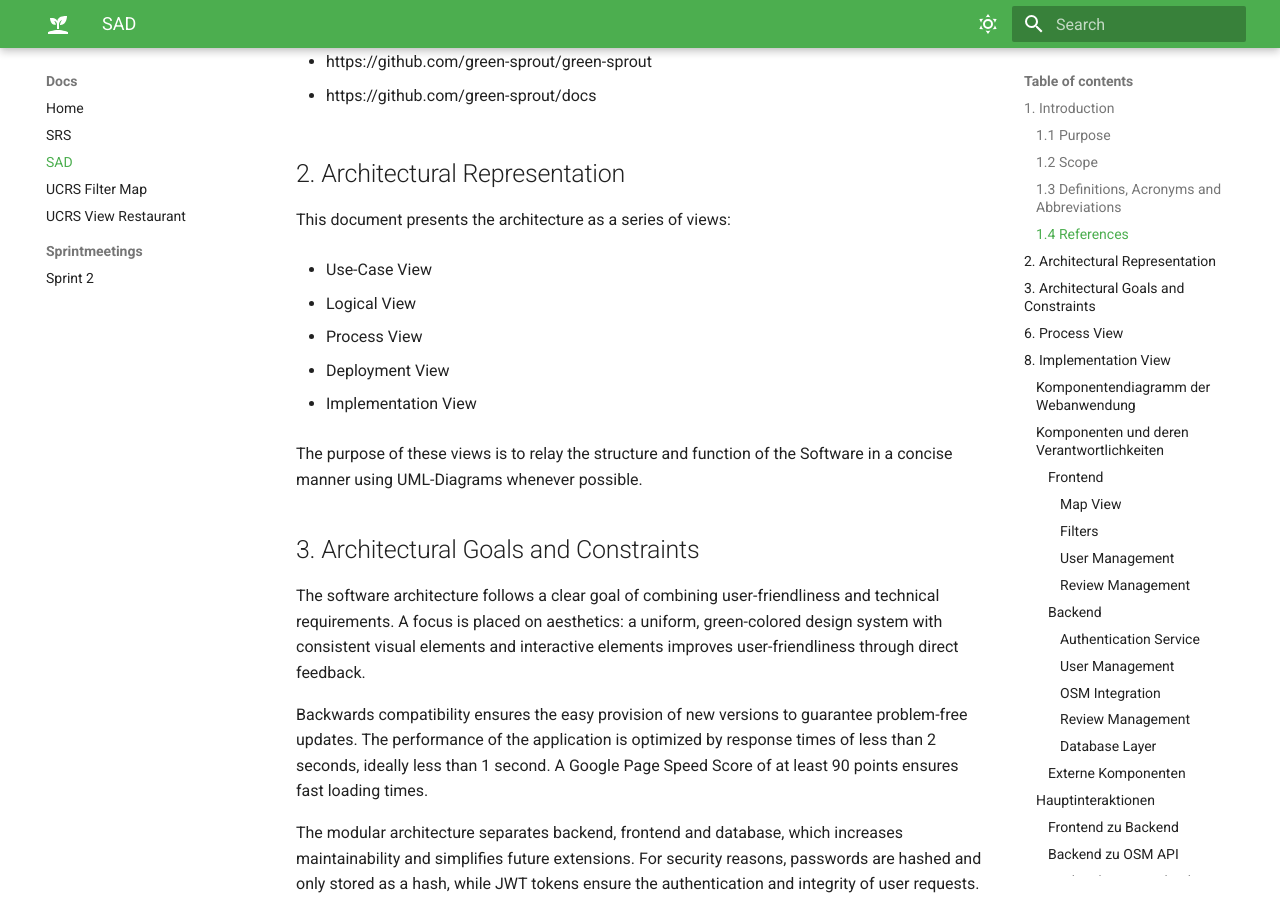
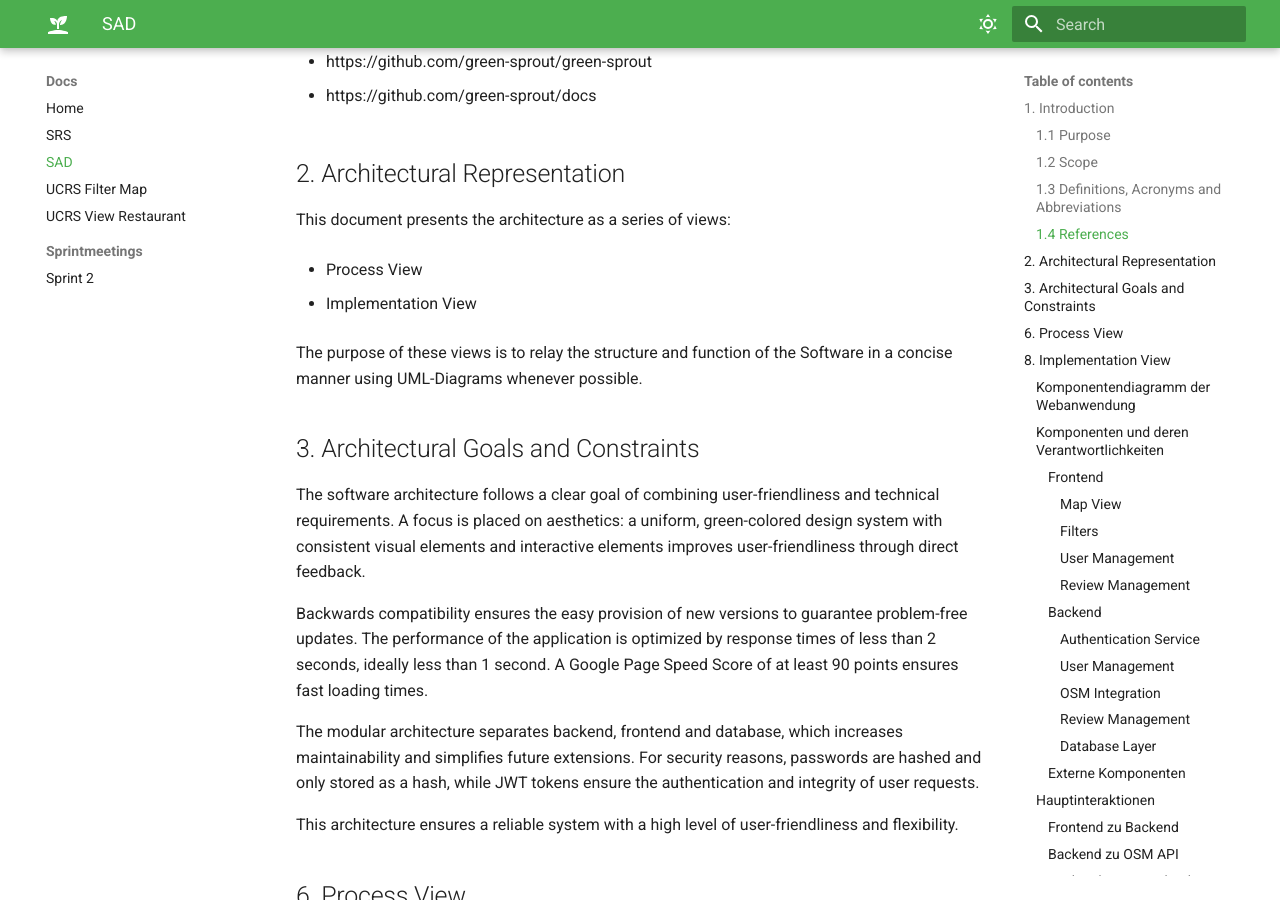
Before and after one commit to green-sprout/green-sprout.github.io, an MkDocs documentation site: the page built from docs/docs/general/sad.md, in a window 1280 px wide and 900 px high, scrolled down 1042 px. Built offline with MkDocs 1.6.1 and Material for MkDocs 9.7.7, drawn with Linux system fonts in a browser that asks for light colours.

Commit message:
Update sad chapter 1.3 .md
temporarily removed
- Use-Case View
- Logical View
- Deployment View
to bring things in line with what is actually in the document for now

```diff
--- a/docs/docs/general/sad.md
+++ b/docs/docs/general/sad.md
@@ -44,13 +44,7 @@ Applicable references are:
 
 This document presents the architecture as a series of views:
 
-- Use-Case View
-
-- Logical View
-
 - Process View
-
-- Deployment View
 
 - Implementation View
 
```
